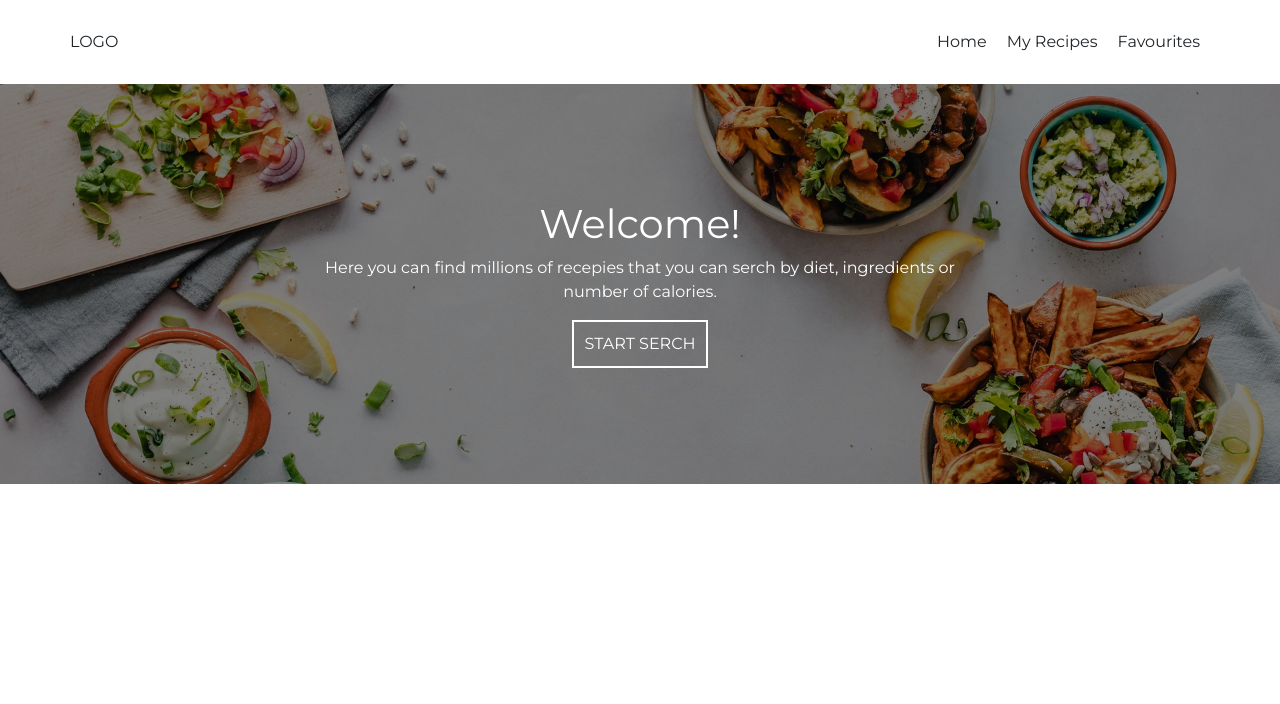
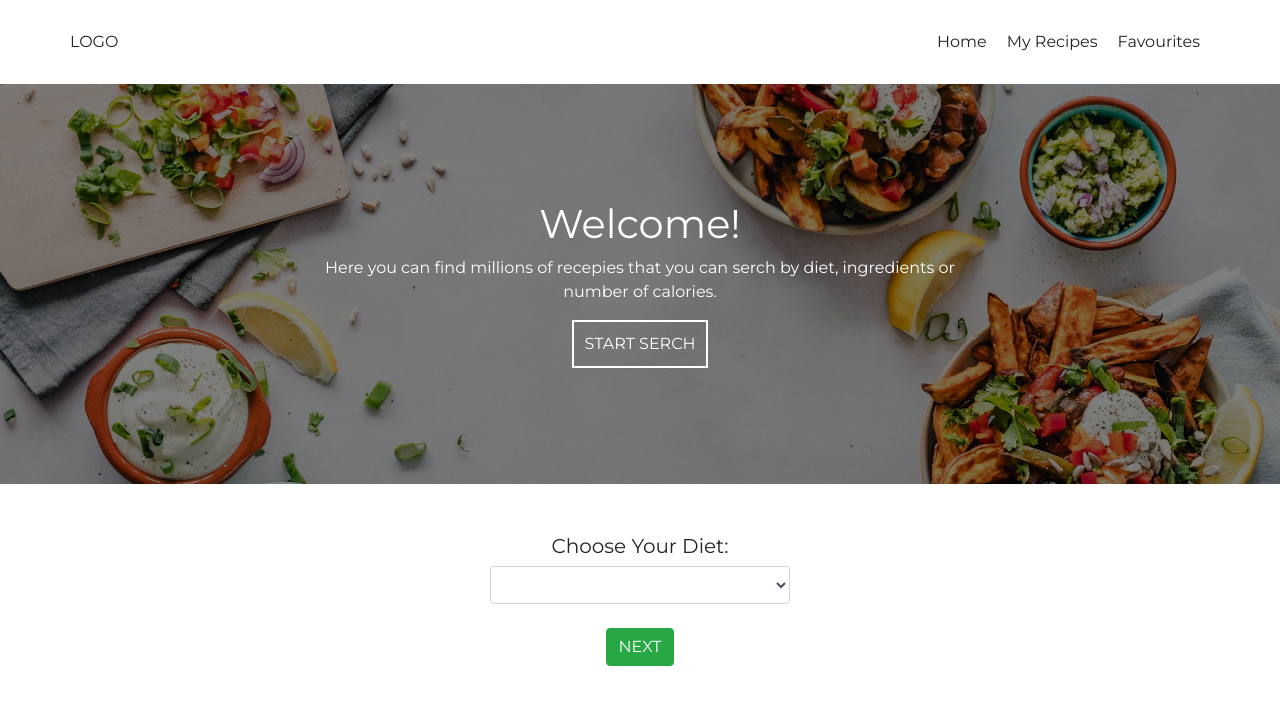
Before and after one commit to tortikolis/Recipe-Hunter, a React (Create React App) app: page / in a window 1280 px wide. Shown: the top 704 px of the page. Built offline with nearby package versions, Linux system fonts and the light colour scheme; a web font is replaced by a local one.

Commit message:
create diet form

```diff
--- a/package.json
+++ b/package.json
@@ -3,6 +3,7 @@
   "version": "0.1.0",
   "private": true,
   "dependencies": {
+    "prop-types": "^15.7.2",
     "react": "^16.8.4",
     "react-dom": "^16.8.4",
     "react-scripts": "2.1.8"
--- a/src/App.js
+++ b/src/App.js
@@ -3,11 +3,13 @@ import "./App.css";
 
 import Header from "./components/Header/Header";
 import Panel from "./components/Panel/Panel";
+import SearchForm from "./components/SearchForm/SerchForm";
 
 const App = () => (
   <Fragment>
     <Header />
     <Panel />
+    <SearchForm />
   </Fragment>
 );
 
--- /dev/null
+++ b/src/components/SearchForm/DietForm/DietForm.js
@@ -0,0 +1,27 @@
+import React from "react";
+import PropTypes from "prop-types";
+import "./diet-form.css";
+import dietList from "./data/dietList";
+
+const DietForm = props => (
+  <div className="diet-form-wrap">
+    <h5>Choose Your Diet:</h5>
+    <select
+      onChange={props.onSelect}
+      className="form-control"
+      id="exampleFormControlSelect1"
+    >
+      {dietList.map((diet, i) => (
+        <option key={i}>{diet}</option>
+      ))}
+    </select>
+    <br />
+    <button className="btn btn-success">NEXT</button>
+  </div>
+);
+
+DietForm.propTypes = {
+  onSelect: PropTypes.func.isRequired
+};
+
+export default DietForm;
--- /dev/null
+++ b/src/components/SearchForm/DietForm/data/dietList.js
@@ -0,0 +1,9 @@
+export default [
+  "",
+  "balanced",
+  "high-protein",
+  "high-fiber",
+  "low-fat",
+  "low-carb",
+  "low-sodium"
+];
--- /dev/null
+++ b/src/components/SearchForm/DietForm/diet-form.css
@@ -0,0 +1,5 @@
+.diet-form-wrap {
+  margin: 0 auto;
+  width: 300px;
+  text-align: center;
+}
--- /dev/null
+++ b/src/components/SearchForm/SerchForm.js
@@ -0,0 +1,31 @@
+import React, { Component, Fragment } from "react";
+import PropTypes from "prop-types";
+import "./search-form.css";
+
+import DietForm from "./DietForm/DietForm";
+
+export class SerchForm extends Component {
+  constructor(props) {
+    super(props);
+    this.state = {
+      selectedDiet: ""
+    };
+  }
+
+  selectDiet = event => this.setState({ selectedDiet: event.target.value });
+
+  static propTypes = {};
+
+  render() {
+    console.log(this.state.selectedDiet);
+    return (
+      <Fragment>
+        <div className="search-form-wrap container">
+          <DietForm onSelect={this.selectDiet} />
+        </div>
+      </Fragment>
+    );
+  }
+}
+
+export default SerchForm;
--- /dev/null
+++ b/src/components/SearchForm/search-form.css
@@ -0,0 +1,5 @@
+.search-form-wrap {
+  display: flex;
+  justify-content: center;
+  padding: 50px;
+}
```
